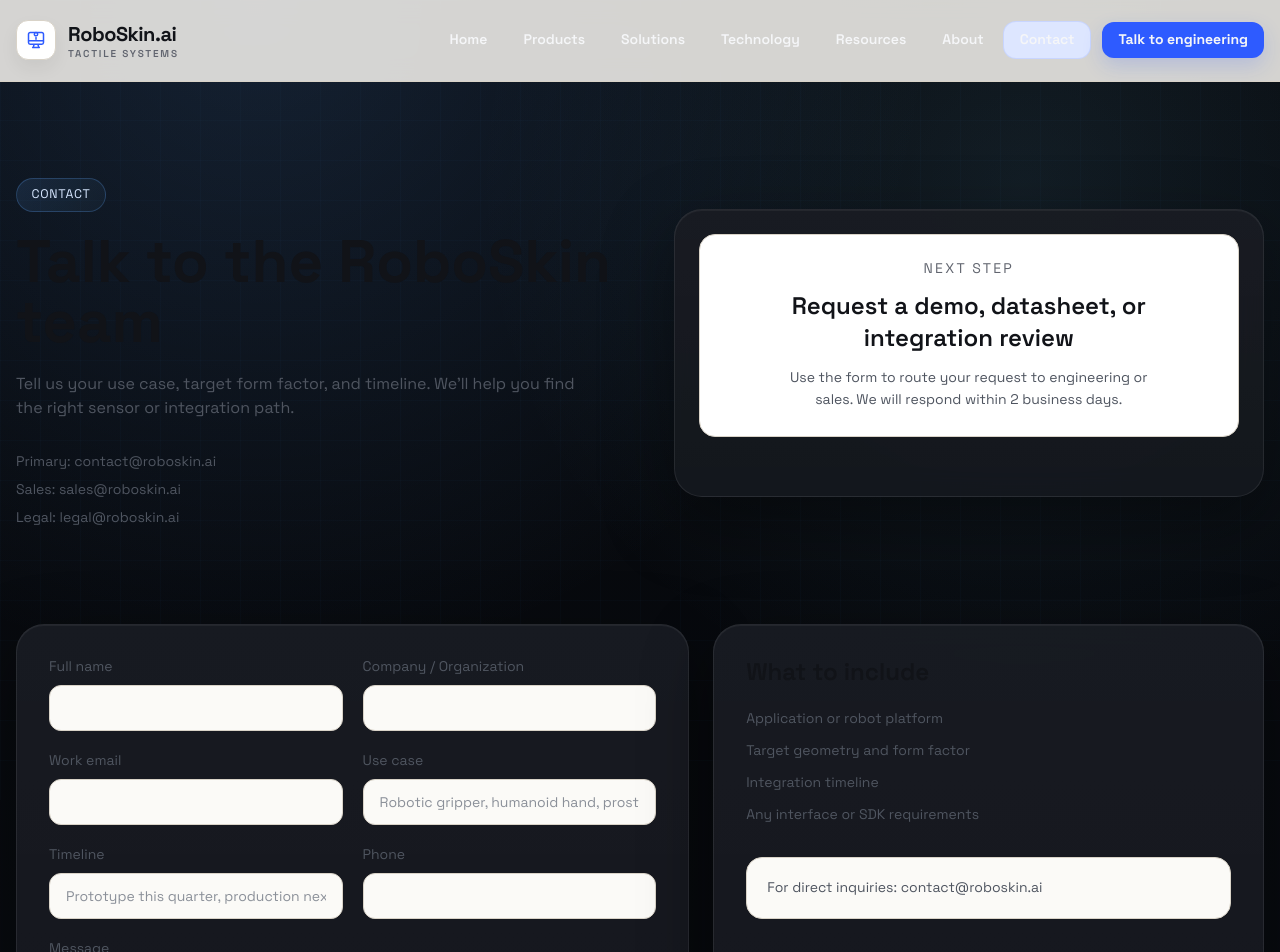
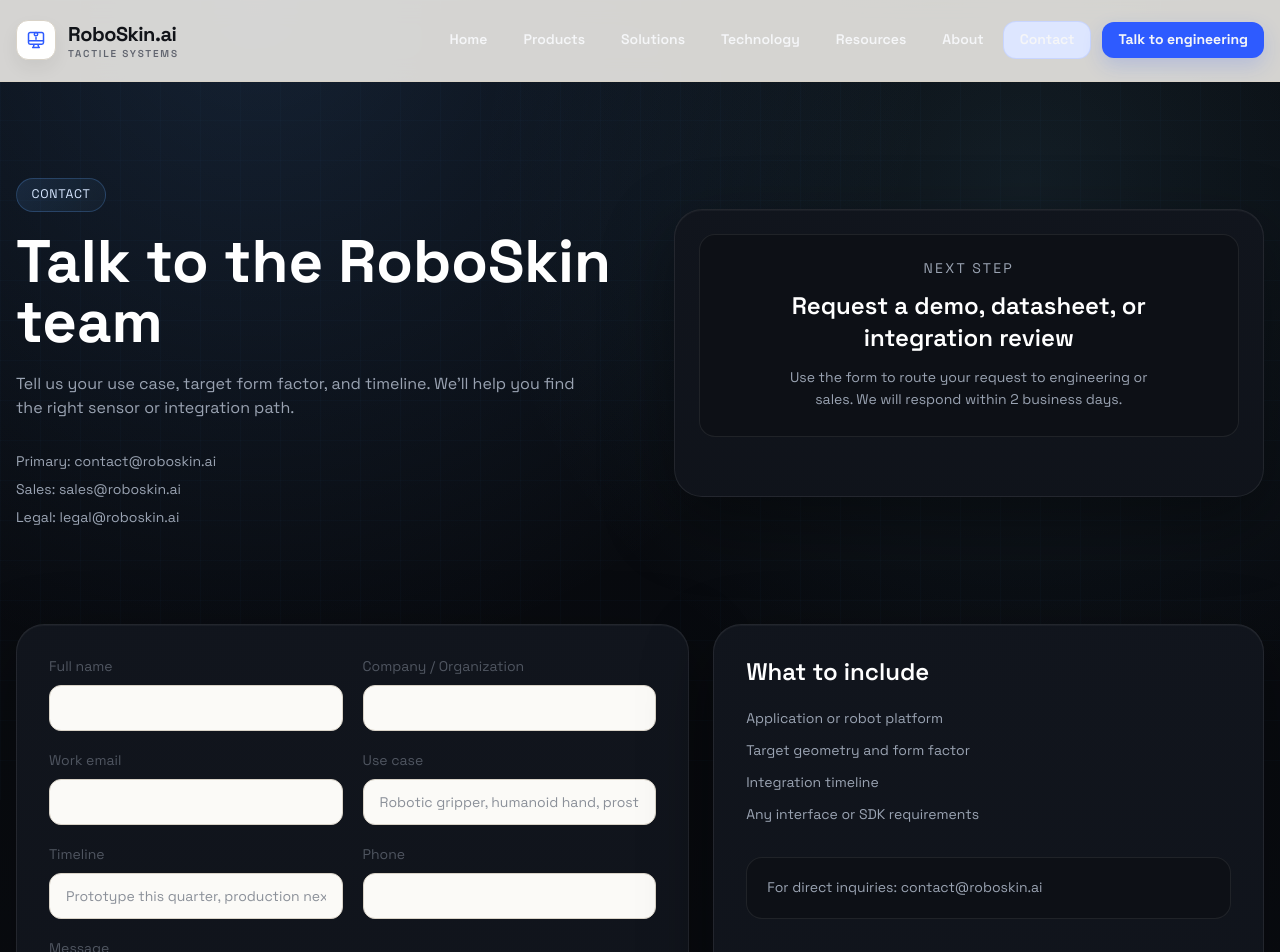
Before and after one commit to 156631890/roboskin.ai, a Next.js app: page /contact in a window 1280 px wide. Shown: the top 952 px of the page. Built offline with nearby package versions, Linux system fonts and the light colour scheme.

Commit message:
fix: tighten carbon monolith theme

```diff
--- a/src/app/contact/page.tsx
+++ b/src/app/contact/page.tsx
@@ -18,22 +18,22 @@
         <div className="container-shell grid items-center gap-9 md:grid-cols-[1fr_0.95fr]">
           <div>
             <span className="eyebrow">Contact</span>
-            <h1 className="mt-5 text-4xl font-bold text-[#111318] md:text-6xl">Talk to the RoboSkin team</h1>
-            <p className="mt-5 max-w-xl text-[#4f5560]">
+            <h1 className="mt-5 text-4xl font-bold text-white md:text-6xl">Talk to the RoboSkin team</h1>
+            <p className="mt-5 max-w-xl text-[#9aa3b2]">
               Tell us your use case, target form factor, and timeline. We&apos;ll help you find the right sensor or integration path.
             </p>
-            <div className="mt-8 space-y-2 text-sm text-[#4f5560]">
-              <p>Primary: <a className="text-[#2e5bff] hover:text-[#2446c8]" href={`mailto:${site.contact.primaryEmail}`}>{site.contact.primaryEmail}</a></p>
-              <p>Sales: <a className="text-[#2e5bff] hover:text-[#2446c8]" href={`mailto:${site.contact.salesEmail}`}>{site.contact.salesEmail}</a></p>
-              <p>Legal: <a className="text-[#2e5bff] hover:text-[#2446c8]" href={`mailto:${site.contact.legalEmail}`}>{site.contact.legalEmail}</a></p>
+            <div className="mt-8 space-y-2 text-sm text-[#9aa3b2]">
+              <p>Primary: <a className="text-[#62a8ff] hover:text-[#7dd3fc]" href={`mailto:${site.contact.primaryEmail}`}>{site.contact.primaryEmail}</a></p>
+              <p>Sales: <a className="text-[#62a8ff] hover:text-[#7dd3fc]" href={`mailto:${site.contact.salesEmail}`}>{site.contact.salesEmail}</a></p>
+              <p>Legal: <a className="text-[#62a8ff] hover:text-[#7dd3fc]" href={`mailto:${site.contact.legalEmail}`}>{site.contact.legalEmail}</a></p>
             </div>
           </div>
-          <div className="glass-card min-h-72 rounded-[20px] border border-[#d9d3c8] p-6">
-            <div className="flex h-full items-center justify-center rounded-[16px] border border-[#d9d3c8] bg-white p-6">
+          <div className="glass-card min-h-72 rounded-[20px] border border-white/8 p-6">
+            <div className="flex h-full items-center justify-center rounded-[16px] border border-white/8 bg-[#0d1016] p-6">
               <div className="max-w-sm text-center">
-                <p className="text-sm uppercase tracking-[0.16em] text-[#61656f]">Next step</p>
-                <h2 className="mt-3 text-2xl font-semibold text-[#111318]">Request a demo, datasheet, or integration review</h2>
-                <p className="mt-3 text-sm leading-relaxed text-[#4f5560]">
+                <p className="text-sm uppercase tracking-[0.16em] text-[#9aa3b2]">Next step</p>
+                <h2 className="mt-3 text-2xl font-semibold text-white">Request a demo, datasheet, or integration review</h2>
+                <p className="mt-3 text-sm leading-relaxed text-[#9aa3b2]">
                   Use the form to route your request to engineering or sales. We will respond within 2 business days.
                 </p>
               </div>
@@ -47,12 +47,12 @@
           <Suspense
             fallback={
               <div className="glass-card min-h-[620px] p-8">
-                <div className="h-6 w-36 rounded-full bg-[#e7e1d7]" />
+                <div className="h-6 w-36 rounded-full bg-[#1a202b]" />
                 <div className="mt-6 space-y-4">
-                  <div className="h-14 rounded-xl bg-[#f1ede5]" />
-                  <div className="h-14 rounded-xl bg-[#f1ede5]" />
-                  <div className="h-14 rounded-xl bg-[#f1ede5]" />
-                  <div className="h-32 rounded-xl bg-[#f1ede5]" />
+                  <div className="h-14 rounded-xl bg-[#141922]" />
+                  <div className="h-14 rounded-xl bg-[#141922]" />
+                  <div className="h-14 rounded-xl bg-[#141922]" />
+                  <div className="h-32 rounded-xl bg-[#141922]" />
                 </div>
               </div>
             }
@@ -60,16 +60,16 @@
             <ContactForm />
           </Suspense>
           <div className="glass-card p-6 md:p-8">
-            <h2 className="text-2xl font-semibold text-[#111318]">What to include</h2>
-            <ul className="mt-5 space-y-3 text-sm text-[#4f5560]">
+            <h2 className="text-2xl font-semibold text-white">What to include</h2>
+            <ul className="mt-5 space-y-3 text-sm text-[#9aa3b2]">
               <li>Application or robot platform</li>
               <li>Target geometry and form factor</li>
               <li>Integration timeline</li>
               <li>Any interface or SDK requirements</li>
             </ul>
-            <div className="mt-8 rounded-2xl border border-[#d9d3c8] bg-[#fbfaf7] p-5">
-              <p className="text-sm text-[#4f5560]">
-                For direct inquiries: <a className="text-[#2e5bff] hover:text-[#2446c8]" href={`mailto:${site.contact.primaryEmail}`}>{site.contact.primaryEmail}</a>
+            <div className="mt-8 rounded-2xl border border-white/8 bg-[#0d1016] p-5">
+              <p className="text-sm text-[#9aa3b2]">
+                For direct inquiries: <a className="text-[#62a8ff] hover:text-[#7dd3fc]" href={`mailto:${site.contact.primaryEmail}`}>{site.contact.primaryEmail}</a>
               </p>
             </div>
           </div>
--- a/src/app/globals.css
+++ b/src/app/globals.css
@@ -27,7 +27,7 @@
   background:
     radial-gradient(circle at 20% 0%, rgba(98, 168, 255, 0.16) 0, transparent 32%),
     radial-gradient(circle at 80% 10%, rgba(125, 211, 252, 0.1) 0, transparent 28%),
-    linear-gradient(180deg, #06080c 0%, #0a0d12 100%);
+    linear-gradient(180deg, var(--bg) 0%, var(--bg-soft) 100%);
   color: var(--text);
   font-family: var(--font-space-grotesk), "Segoe UI", sans-serif;
   text-rendering: geometricPrecision;
@@ -72,14 +72,18 @@
 
 .glass-card {
   background:
-    linear-gradient(180deg, rgba(255, 255, 255, 0.04), rgba(255, 255, 255, 0.02)),
-    rgba(16, 19, 26, 0.92);
+    linear-gradient(
+      180deg,
+      color-mix(in srgb, var(--panel) 96%, var(--bg-soft) 4%),
+      color-mix(in srgb, var(--panel) 92%, black 8%)
+    ),
+    var(--panel);
   border: 1px solid var(--panel-border);
   border-radius: var(--radius-lg);
   backdrop-filter: blur(14px);
   box-shadow:
-    0 24px 70px rgba(0, 0, 0, 0.38),
-    inset 0 1px 0 rgba(255, 255, 255, 0.05);
+    0 24px 70px color-mix(in srgb, black 38%, transparent),
+    inset 0 1px 0 color-mix(in srgb, white 4%, transparent);
 }
 
 ::-webkit-scrollbar {
@@ -87,7 +91,7 @@
 }
 
 ::-webkit-scrollbar-track {
-  background: #0d1016;
+  background: var(--bg-soft);
 }
 
 ::-webkit-scrollbar-thumb {
```
